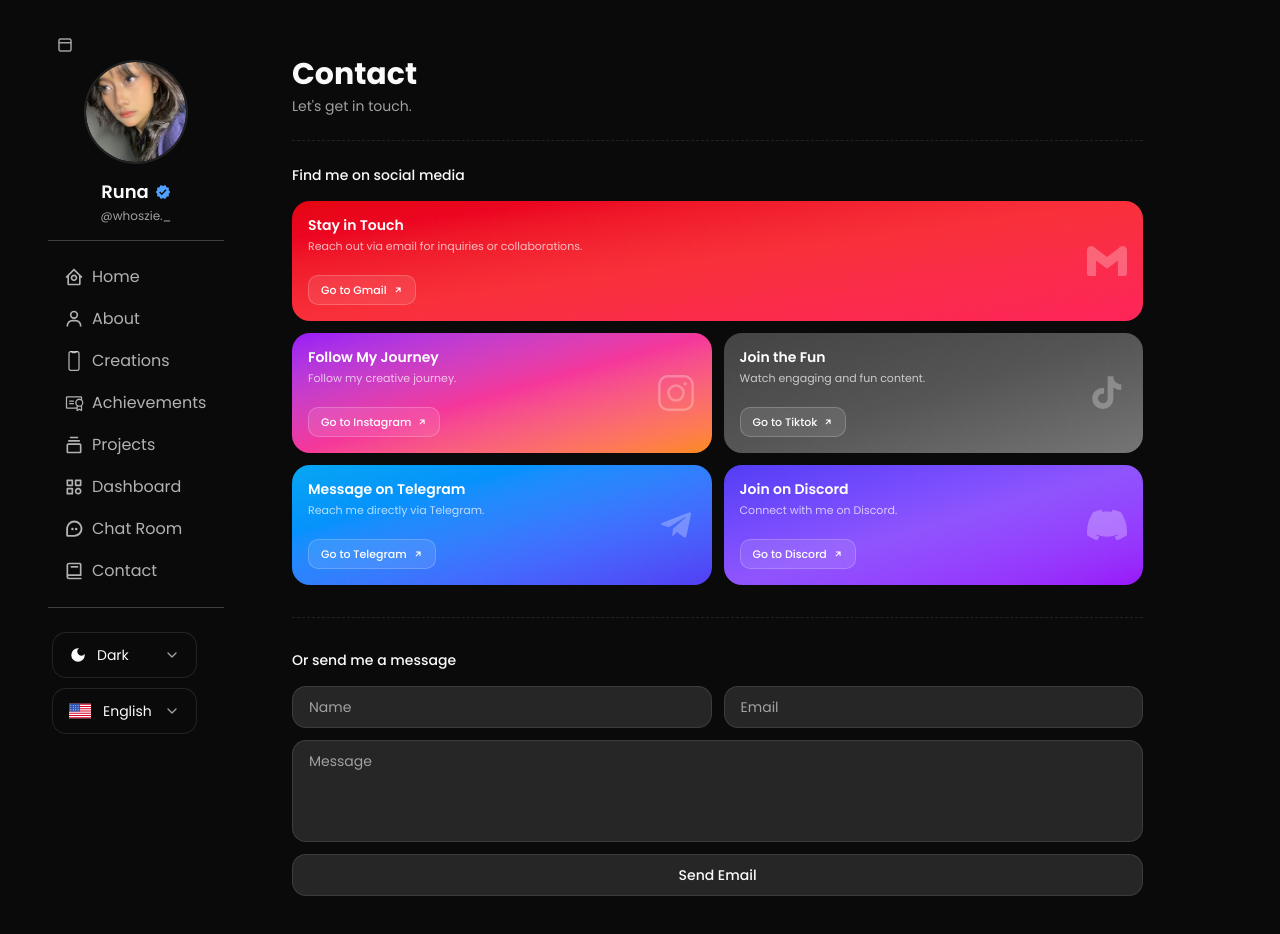
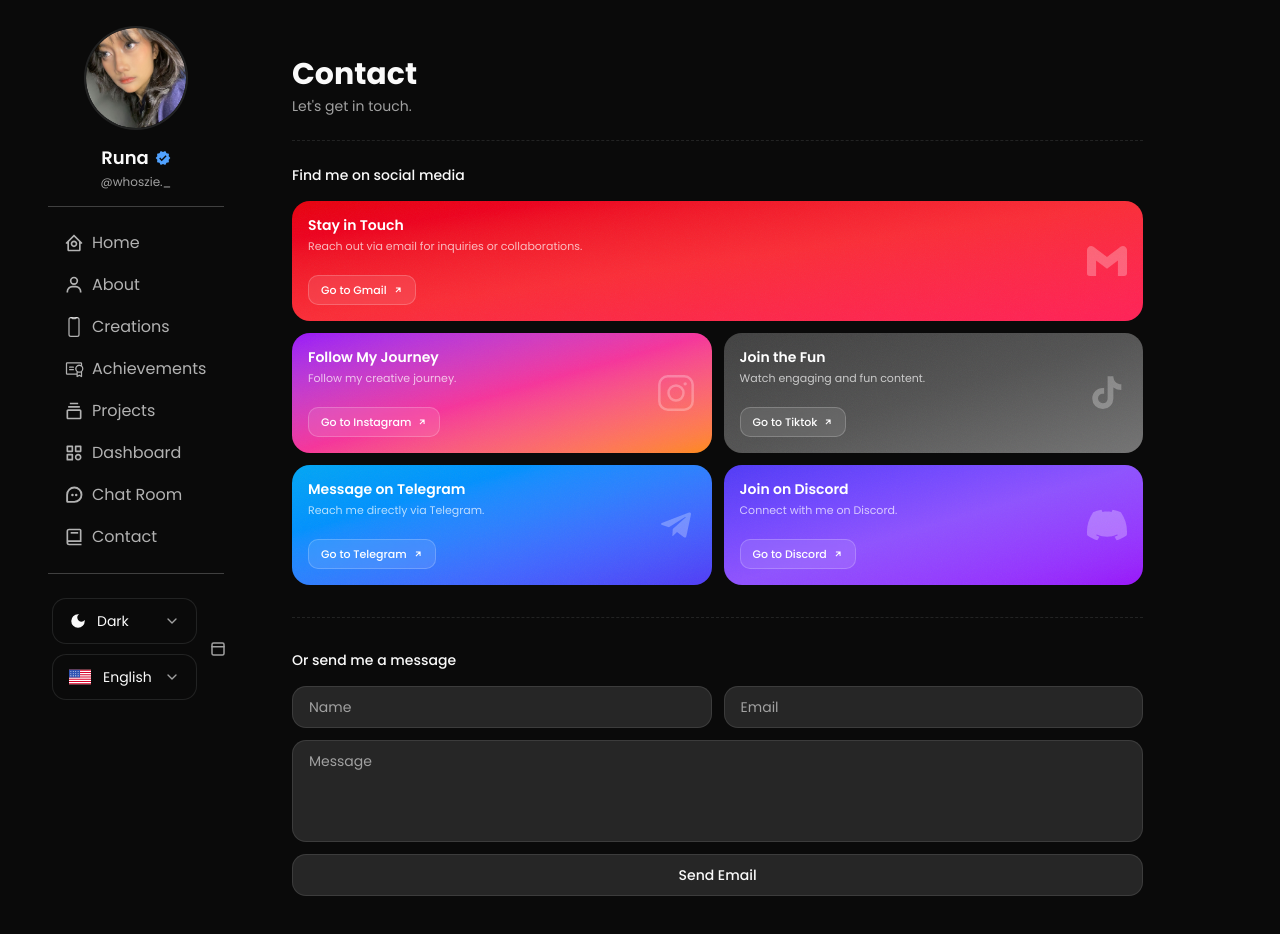
Before and after one commit to jieglee/portofolio, a Next.js app: page /en/contact in a window 1280 px wide. Shown: the top 934 px of the page. Built offline with nearby package versions, Linux system fonts and the light colour scheme.

Commit message:
side-top

```diff
--- a/common/components/layouts/sidebar/index.tsx
+++ b/common/components/layouts/sidebar/index.tsx
@@ -13,7 +13,6 @@ export default function Sidebar() {
     return (
         <header className="lg:w-40 xl:w-44">
             <div className="sticky top-0 z-10 flex flex-col transition-all duration-300 lg:py-3">
-                <LayoutToggleButton />
                 <Profile />
                 <div className="hidden md:block">
                     <Breakline />
@@ -23,6 +22,7 @@ export default function Sidebar() {
                     <Breakline />
                     <div className="flex items-center justify-between">
                         <SettingsDropdown />
+                        <LayoutToggleButton />
                     </div>
                 </div>
             </div>
```
